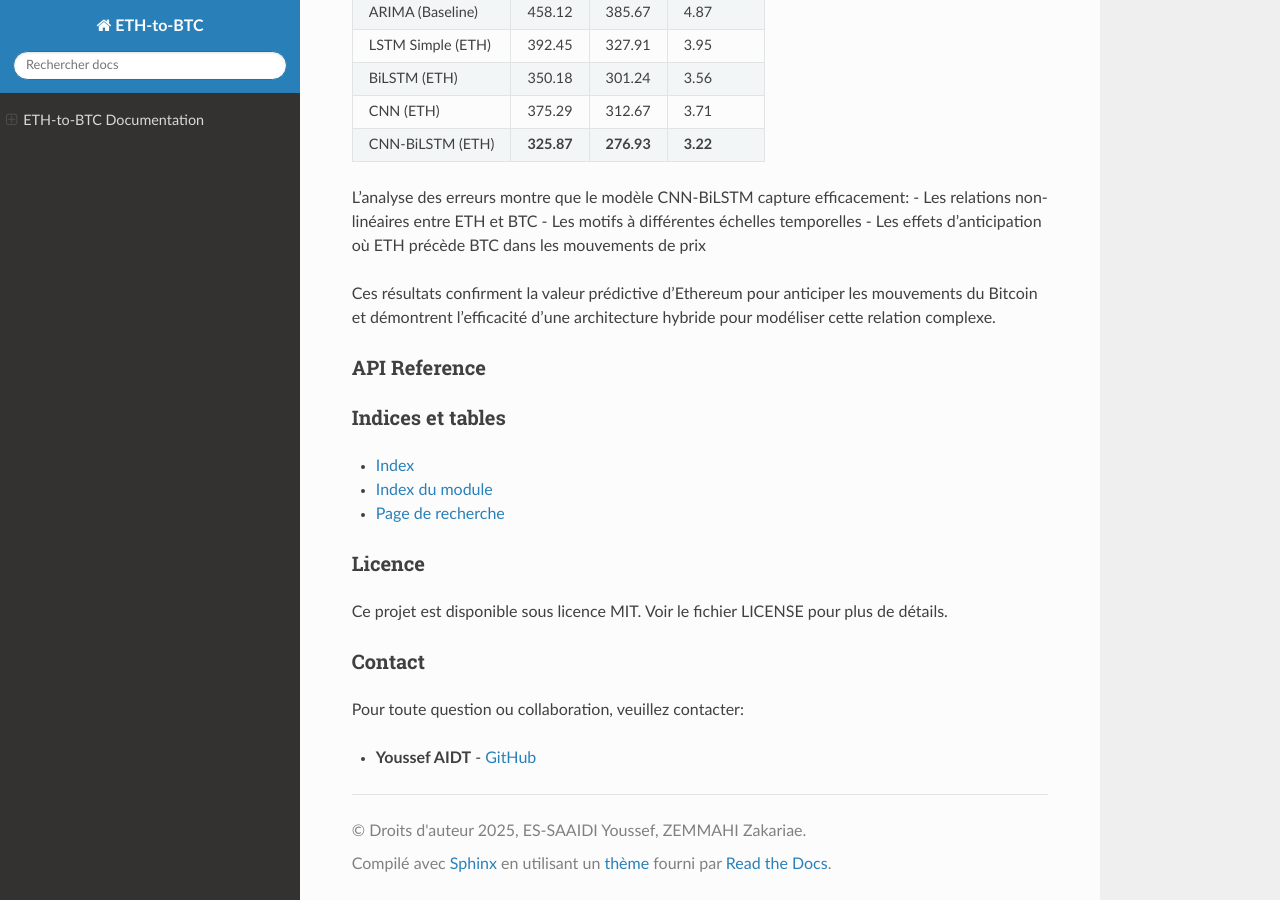
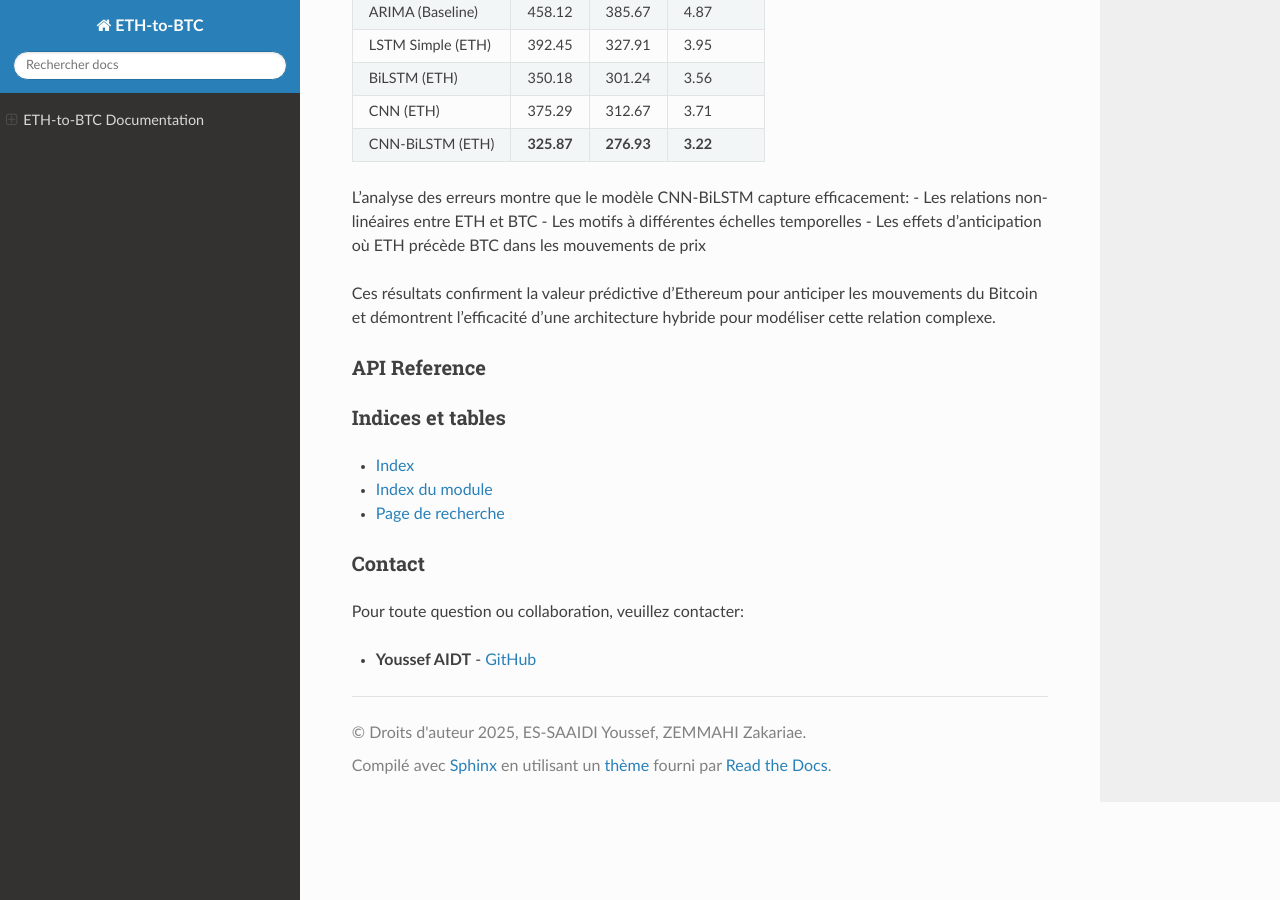
Before and after one commit to YoussefAIDT/ETH-to-BTC, a Sphinx documentation site: the page built from docs/source/index.rst, in a window 1280 px wide and 900 px high, scrolled down 6435 px. Built offline with Sphinx 7.4.7 and the Read the Docs theme 3.1.0, drawn with Linux system fonts in a browser that asks for light colours; pages that are not in the unit, such as notebooks, are missing from menus.

Commit message:
Update index.rst

```diff
--- a/docs/source/index.rst
+++ b/docs/source/index.rst
@@ -330,10 +330,6 @@ Indices et tables
 * :ref:`modindex`
 * :ref:`search`
 
-Licence
-=======
-
-Ce projet est disponible sous licence MIT. Voir le fichier LICENSE pour plus de détails.
 
 Contact
 =======
```
